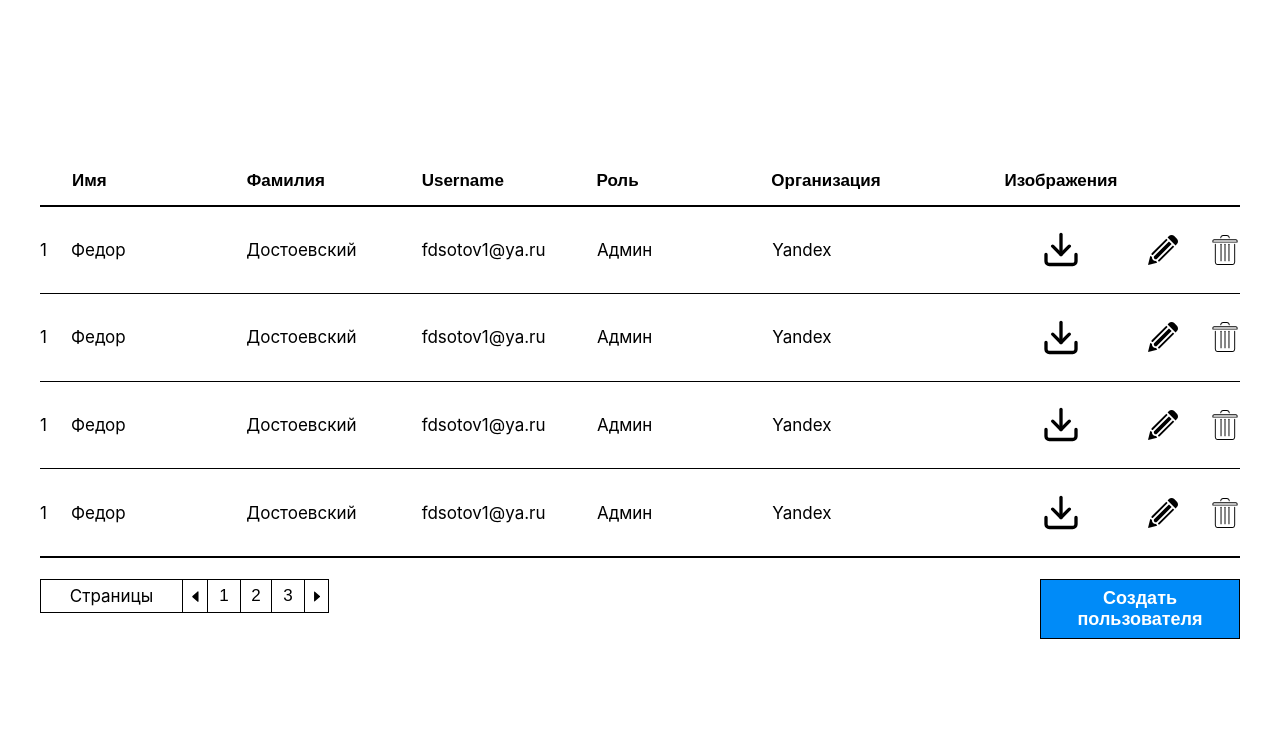
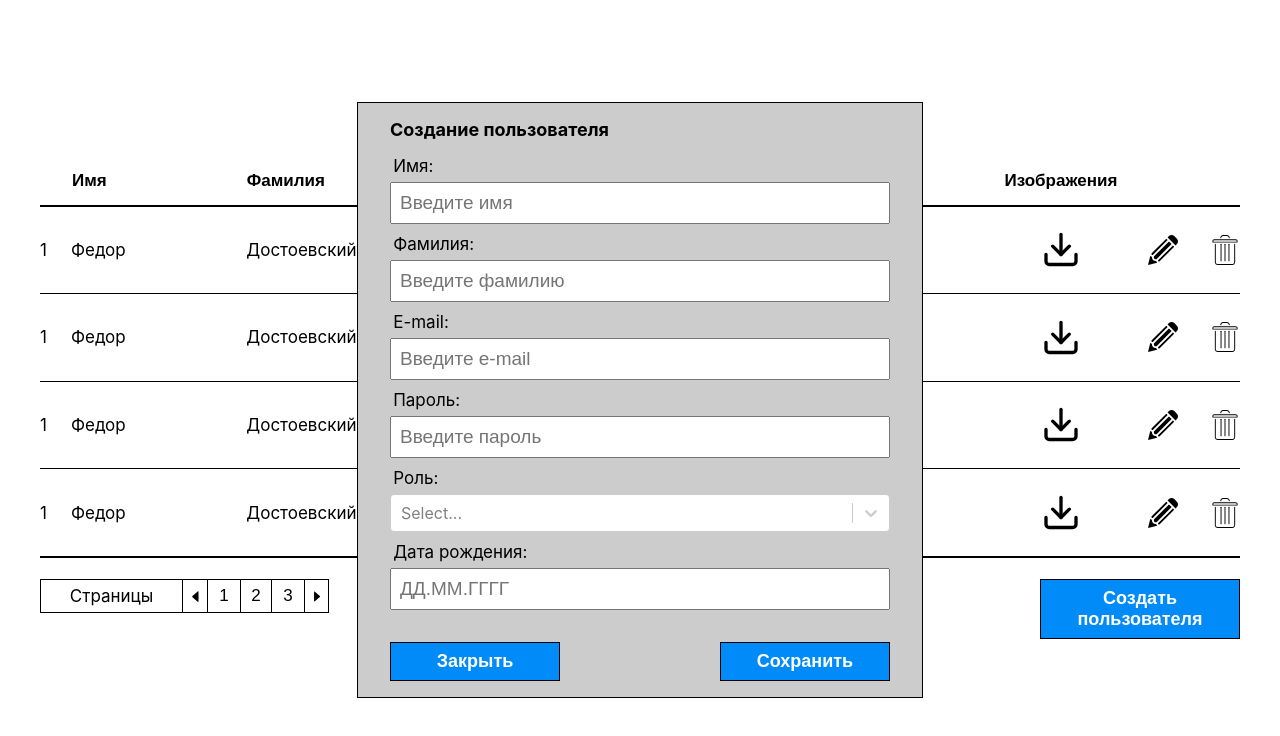
Before and after one commit to LunaMoon05/arsoft-test, a React (Create React App) app: page / in a window 1280 px wide. Both pictures are taken after a click on the button "Создать пользователя". Shown: the top 736 px of the page. Built offline with nearby package versions, Linux system fonts and the light colour scheme.

Commit message:
create form layout done

```diff
--- a/package.json
+++ b/package.json
@@ -12,6 +12,7 @@
     "react-dom": "^17.0.2",
     "react-hook-form": "^7.28.1",
     "react-scripts": "5.0.0",
+    "react-select": "^5.2.2",
     "sass": "^1.49.9",
     "web-vitals": "^2.1.4",
     "yup": "^0.32.11"
--- a/src/components/Footer/Footer.jsx
+++ b/src/components/Footer/Footer.jsx
@@ -2,11 +2,12 @@ import React from 'react'
 import s from './Footer.module.scss'
 import { Pages } from './Pages/Pages'
 
-export const Footer = () => {
+export const Footer = props => {
+  const {setIsCreating} = props
   return (
     <div className={s.footer}>
       <Pages />
-      <button className={s.create}>Создать пользователя</button>
+      <button onClick={() => setIsCreating(true)} className={s.create}>Создать пользователя</button>
     </div>
   )
 }
--- a/src/components/Main/Main.jsx
+++ b/src/components/Main/Main.jsx
@@ -2,18 +2,21 @@ import React, { useState } from 'react'
 import { Footer } from '../Footer/Footer'
 import { Header } from '../Header/Header'
 import { List } from '../List/List'
+import { PopupCreate } from '../PopupCreate/PopupCreate'
 import { PopupDelete } from '../PopupDelete/PopupDelete'
 import s from './Main.module.scss'
 
 export const Main = () => {
   const [deleteId, setDeleteId] = useState(null)
+  const [isCreating, setIsCreating] = useState(false)
   return (
     <section className={s.main}>
       <div className={s.wrapper}>
         <Header />
         <List />
-        <Footer />
+        <Footer setIsCreating={setIsCreating} />
         {deleteId && <PopupDelete setDeleteId={setDeleteId} />}
+        {isCreating && <PopupCreate setIsCreating={setIsCreating} />}
       </div>
     </section>
   )
--- /dev/null
+++ b/src/components/PopupCreate/PopupCreate.jsx
@@ -0,0 +1,68 @@
+import React, { useState } from "react";
+import { Popup } from "../common/Popup";
+import s from "./PopupCreate.module.scss";
+import { MainBtn } from "./../common/MainBtn/MainBtn";
+import { useForm } from "react-hook-form";
+import { yupResolver } from '@hookform/resolvers/yup';
+import * as yup from "yup";
+import Select from 'react-select';
+
+export const PopupCreate = props => {
+  const {setIsCreating} = props
+  const schema = yup.object({
+    firstName: yup.string().required(),
+    age: yup.number().positive().integer().required(),
+  })
+  const { register, handleSubmit, formState:{ errors } } = useForm({
+    resolver: yupResolver(schema)
+  });
+  const onSubmit = (data) => console.log(data);
+  const options = [
+    {
+      value: 'Админ',
+      label: 'Админ'
+    },
+    {
+      value: 'Пользователь',
+      label: 'Пользователь'
+    }
+  ]
+  const [selectedOption, setSelectedOption] = useState(null)
+  return (
+    <Popup>
+      <div className={s.create}>
+        <span className={s.title}>Создание пользователя</span>
+        <form className={s.form} onSubmit={handleSubmit(onSubmit)}>
+          <div className={s.item}>
+            <label className={s.label} htmlFor="name">Имя:</label>
+            <input placeholder="Введите имя" className={s.input} id='name' type="text" />
+          </div>
+          <div className={s.item}>
+            <label className={s.label} htmlFor="surname">Фамилия:</label>
+            <input placeholder="Введите фамилию" className={s.input} id='surname' type="text" />
+          </div>
+          <div className={s.item}>
+            <label className={s.label} htmlFor="email">E-mail:</label>
+            <input placeholder="Введите e-mail" className={s.input} id='email' type="email" />
+          </div>
+          <div className={s.item}>
+            <label className={s.label} htmlFor="password">Пароль:</label>
+            <input placeholder="Введите пароль" className={s.input} id='password' type="password" />
+          </div>
+          <div className={s.item}>
+            <label className={s.label} htmlFor="password">Роль:</label>
+            <Select onChange={(changedOption => setSelectedOption(changedOption))} value={selectedOption} options={options} />
+          </div>
+          <div className={s.item}>
+            <label className={s.label} htmlFor="birth">Дата рождения:</label>
+            <input placeholder="ДД.ММ.ГГГГ" className={s.input} id='birth' type="text" />
+          </div>
+        </form>
+        <div className={s.btnsWrapper}>
+          <MainBtn onClick={() => setIsCreating(false)} style={{width: '170px'}} text="Закрыть" />
+          <MainBtn style={{width: '170px'}} text="Сохранить" />
+        </div>
+      </div>
+    </Popup>
+  );
+};
--- /dev/null
+++ b/src/components/PopupCreate/PopupCreate.module.scss
@@ -0,0 +1,42 @@
+.create {
+  width: 100%;
+  max-width: 500px;
+  padding: 1rem 2rem;
+  border: 1px solid black;
+  background-color: #ccc;
+}
+
+.title {
+  font-size: 18px;
+  font-weight: bold;
+}
+
+.form {
+  margin-top: 1rem;
+  margin-bottom: 2rem;
+}
+
+.btnsWrapper {
+  display: flex;
+  justify-content: space-between;
+  width: 100%;
+}
+
+.item {
+  display: flex;
+  flex-direction: column;
+  &:not(:last-child) {
+    margin-bottom: .6rem;
+  }
+}
+
+.label {
+  margin-bottom: .4rem;
+  padding-left: .2rem;
+  font-size: 17px;
+}
+
+.input {
+  font-size: 19px;
+  padding: .5rem;
+}
--- a/src/global.scss
+++ b/src/global.scss
@@ -20,3 +20,7 @@ a {
   color: black;
   text-decoration: none;
 }
+
+input {
+  outline: none;
+}
```
Also changed, not shown: 1 other file (tests, documents, lock files or other folders).
